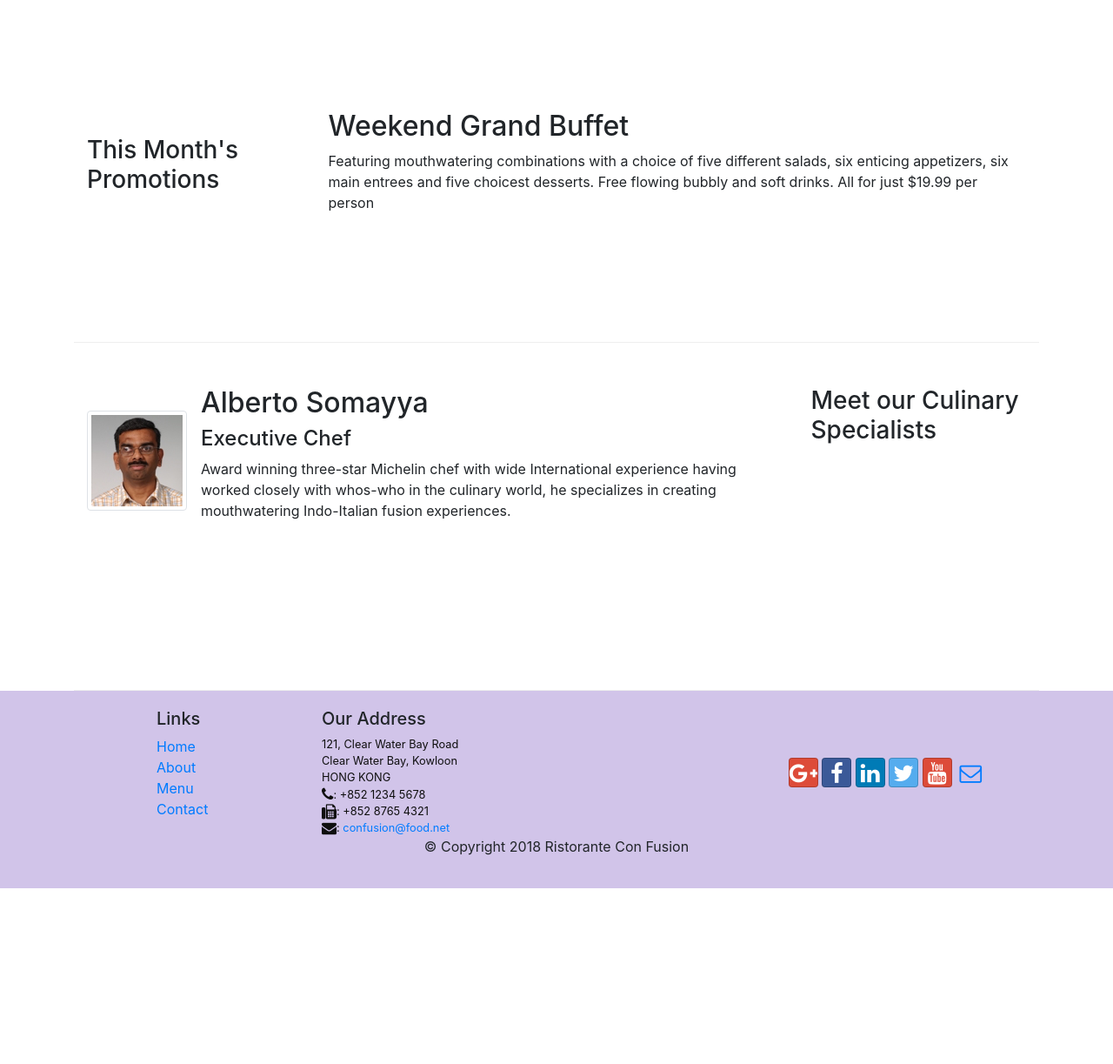
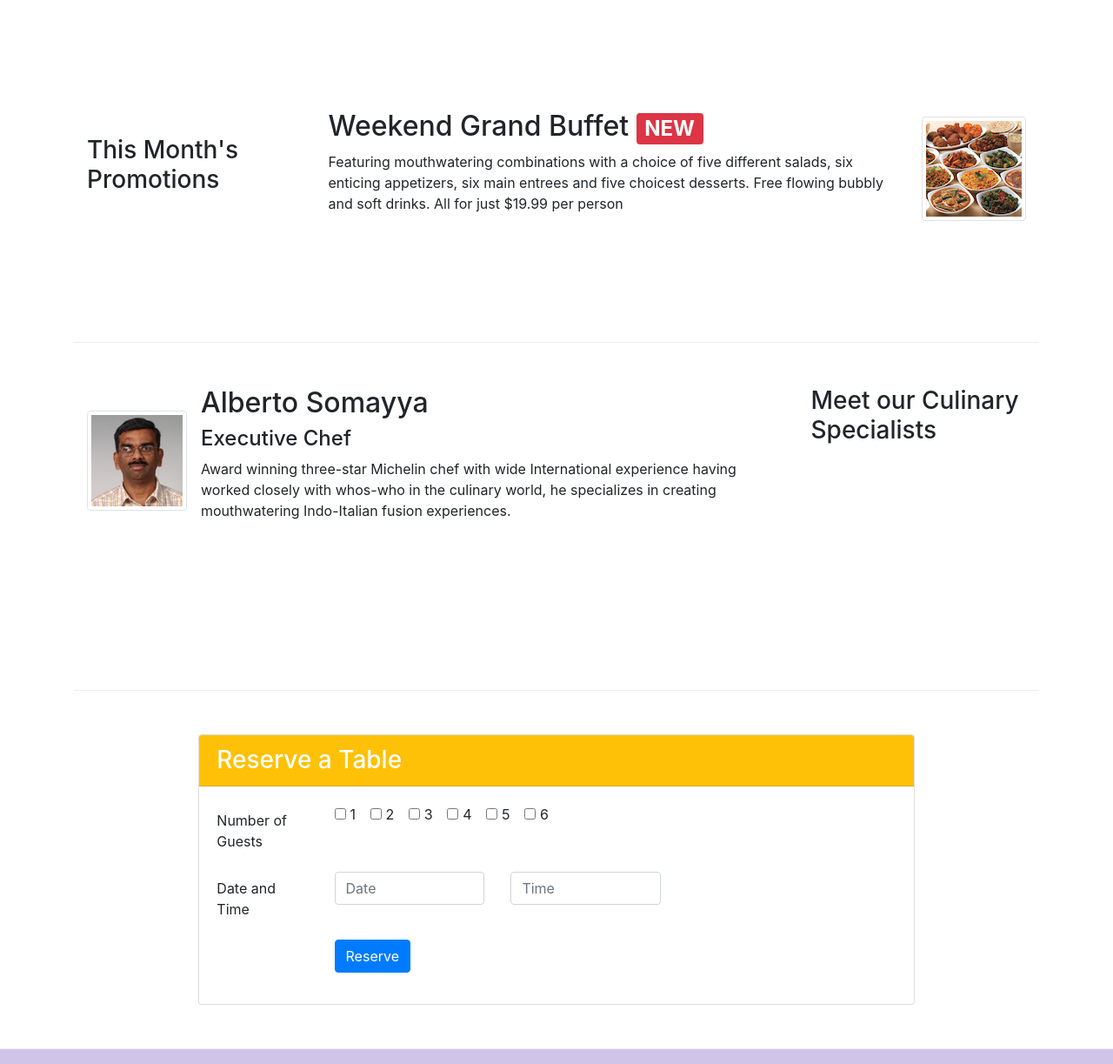
Before and after one commit to joymathews/bootstrap, a website: page index.html in a window 1280 px wide. Shown: the part 740-1963 px from the top of the page at 87% size. Before the commit the page ends 1761 px from the top, so only its background shows below. Drawn offline with nearby package versions, Linux system fonts and the light colour scheme.

Commit message:
Assignment 2

```diff
--- a/index.html
+++ b/index.html
@@ -42,8 +42,11 @@
                     <p>We take inspiration from the World's best cuisines, and create a unique fusion experience. Our
                         lipsmacking creations will tickle your culinary senses!</p>
                 </div>
-                <div class="col-12 col-sm align-self-center">
+                <div class="col-12 col-sm-3 align-self-center">
                     <img src="img/logo.png" class="img-fluid">
+                </div>
+                <div class="col-12 col-sm-3">
+                    <a type="button" class="btn btn-warning btn-sm btn-block" href="#reserve" role="button">Reserve</a>
                 </div>
             </div>
         </div>
@@ -75,10 +78,16 @@
                 <h3>This Month's Promotions</h3>
             </div>
             <div class="col col-sm col-md">
-                <h2>Weekend Grand Buffet</h2>
-                <p class="d-none d-sm-block">Featuring mouthwatering combinations with a choice of five different
-                    salads, six enticing appetizers, six main entrees and five choicest desserts. Free flowing bubbly
-                    and soft drinks. All for just $19.99 per person </p>
+                <div class="media">
+                    <div class="media-body">
+                        <h2 class="mt-0">Weekend Grand Buffet <span class="badge badge-danger">NEW</span></h2>
+                        <p class="d-none d-sm-block">Featuring mouthwatering combinations with a choice of five different
+                            salads, six enticing appetizers, six main entrees and five choicest desserts. Free flowing bubbly
+                            and soft drinks. All for just $19.99 per person </p>
+                    </div>
+                    <img class="d-flex ml-3 img-thumbnail align-self-center"
+                            src="img/buffet.png" alt="buffet">
+                </div>
             </div>
         </div>
 
@@ -103,6 +112,63 @@
             </div>
         </div>
     </div>
+
+    <div class="row row-content justify-content-sm-center" id="reserve">
+        <div class="col-12 col-sm-8">
+            <div class="card">
+                <h3 class="card-header bg-warning text-white">Reserve a Table</h3>
+                <div class="card-body">
+                    <form>
+                        <div class="form-group row">
+                            <label for="numberOfGuests" class="col-12 col-md-2 col-form-label">Number of Guests</label>
+                            <div class="col-12 col-md-6">
+
+                                <div class="form-check form-check-inline">
+                                    <input class="form-check-input" type="checkbox" id="numberOfGuests1" value="option1">
+                                    <label class="form-check-label" for="numberOfGuests1">1</label>
+                                  </div>
+                                  <div class="form-check form-check-inline">
+                                    <input class="form-check-input" type="checkbox" id="numberOfGuests2" value="option2">
+                                    <label class="form-check-label" for="numberOfGuests2">2</label>
+                                  </div>
+                                  <div class="form-check form-check-inline">
+                                    <input class="form-check-input" type="checkbox" id="numberOfGuests3" value="option3">
+                                    <label class="form-check-label" for="numberOfGuests3">3</label>
+                                  </div>
+                                  <div class="form-check form-check-inline">
+                                    <input class="form-check-input" type="checkbox" id="numberOfGuests4" value="option4">
+                                    <label class="form-check-label" for="numberOfGuests4">4</label>
+                                  </div>
+                                  <div class="form-check form-check-inline">
+                                    <input class="form-check-input" type="checkbox" id="numberOfGuests5" value="option5">
+                                    <label class="form-check-label" for="numberOfGuests5">5</label>
+                                  </div>
+                                  <div class="form-check form-check-inline">
+                                    <input class="form-check-input" type="checkbox" id="numberOfGuests6" value="option6">
+                                    <label class="form-check-label" for="numberOfGuests6">6</label>
+                                  </div>
+                            </div>
+                        </div>
+                        <div class="form-group row">
+                            <label for="time" class="col-12 col-md-2 col-form-label">Date and Time</label>
+                            <div class="col-12 col-md-3">
+                                <input type="text" class="form-control" id="date" name="date" placeholder="Date">
+                            </div>
+                            <div class="col-12 col-md-3">
+                                <input type="text" class="form-control" id="time" name="time" placeholder="Time">
+                            </div>
+                        </div>
+                        <div class="form-group row">
+                            <div class="offset-md-2 col-md-6">
+                                <button type="submit" class="btn btn-primary">Reserve</button>
+                            </div>
+                        </div>
+                    </form>
+                </div>
+            </div>
+        </div>
+    </div>
+
 
     <footer class="footer">
         <div class="container">
```
